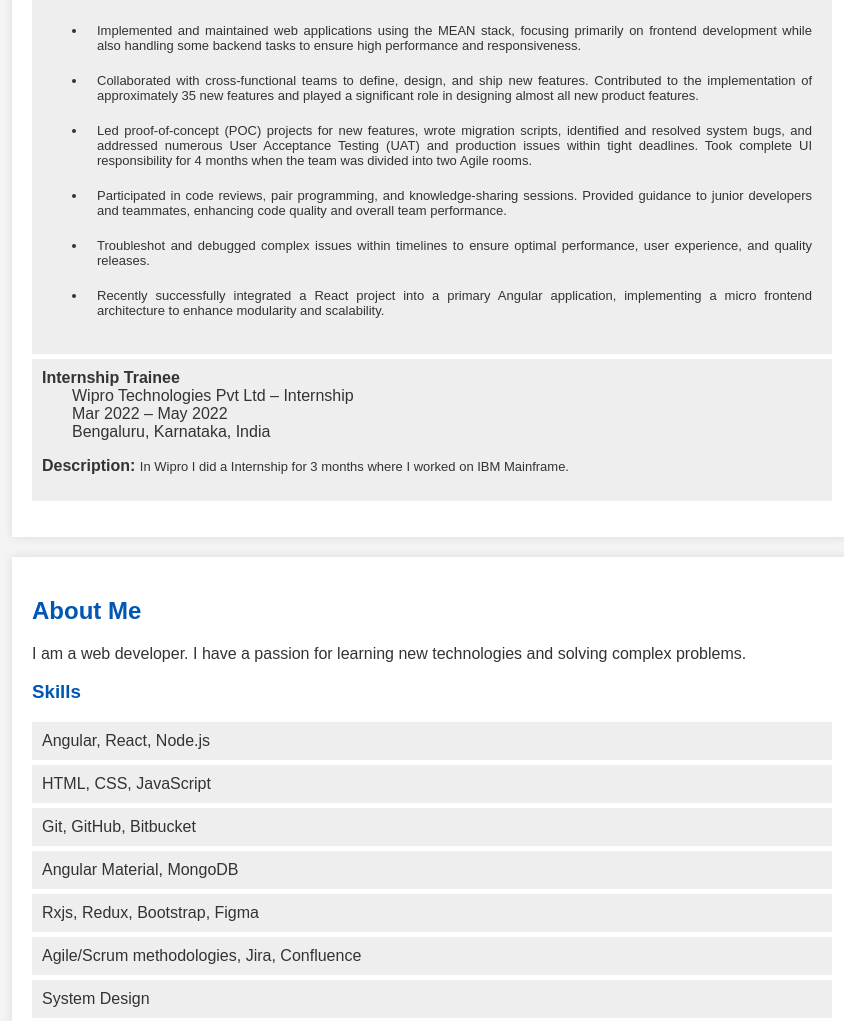
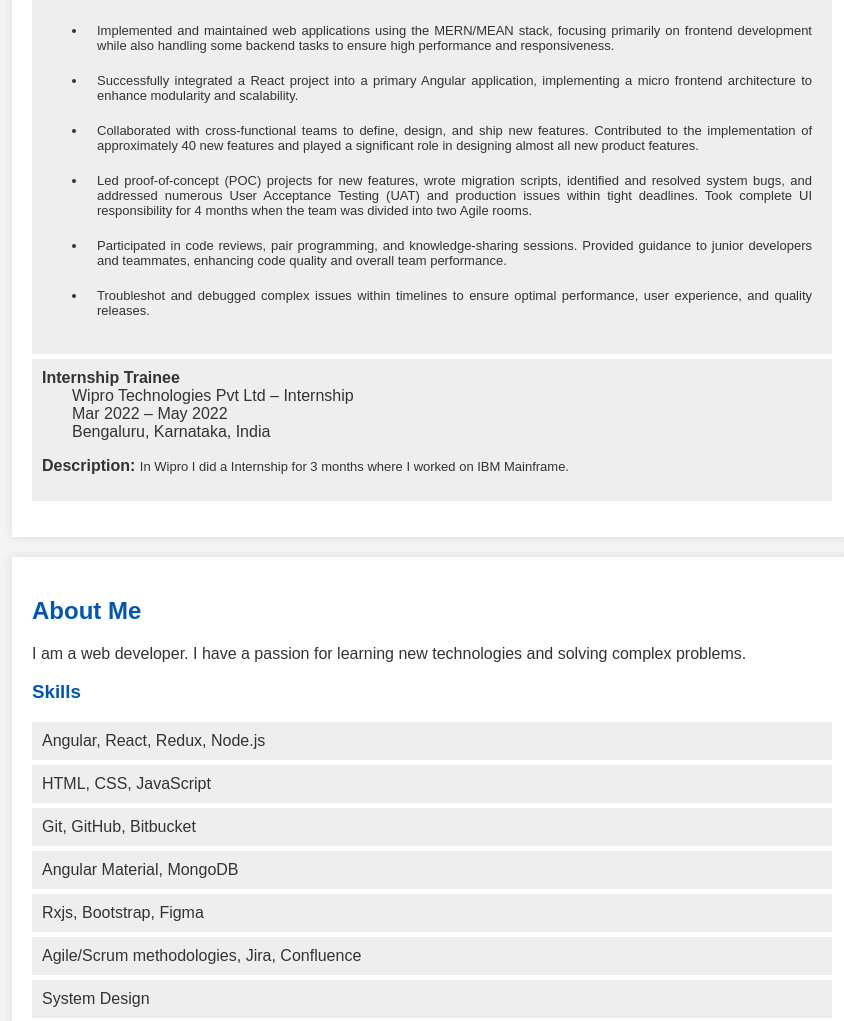
Before and after one commit to Ravinandanhv-hub/My-portfolio, a website: page index.html in a window 1280 px wide. Shown: the part 561-1582 px from the top of the page, without its empty margins (208-1052 px from the left). Drawn offline with Linux system fonts and the light colour scheme.

Commit message:
resume-update

```diff
--- a/index.html
+++ b/index.html
@@ -10,7 +10,7 @@
     <header>
         <h1>Welcome to My Portfolio</h1>
         <p>Hi, I'm Ravinandan H V, a passionate developer with expertise in web development.</p>
-        <p>With around 2 years of experience, I specialize in dynamic web applications. My skills include Angular, JavaScript, Node.js, and more. I have a proven track record of delivering high-quality on time.</p>
+        <p>With around 2 years of experience, I specialize in dynamic web applications. My skills include React, Angular, JavaScript, Node.js, and more. I have a proven track record of delivering high-quality on time.</p>
     </header>
     <section>
         <article>
@@ -31,14 +31,12 @@
                         <b>Key Contributions: </b>
                         <span>
                             <ul style="font-size: small; list-style: disc; margin-left: 30px; text-align: justify;">
-                                <li class="m-0-ml">Implemented and maintained web applications using the MEAN stack, focusing primarily on frontend development while also handling some backend tasks to ensure high performance and responsiveness.</li>
-                                <li class="m-0-ml">Collaborated with cross-functional teams to define, design, and ship new features. Contributed to the implementation of approximately 35 new features and played a significant role in designing almost all new product features.</li>
+                                <li class="m-0-ml">Implemented and maintained web applications using the MERN/MEAN stack, focusing primarily on frontend development while also handling some backend tasks to ensure high performance and responsiveness.</li>
+                                <li class="m-0-ml">Successfully integrated a React project into a primary Angular application, implementing a micro frontend architecture to enhance modularity and scalability.</li>
+                                <li class="m-0-ml">Collaborated with cross-functional teams to define, design, and ship new features. Contributed to the implementation of approximately 40 new features and played a significant role in designing almost all new product features.</li>
                                 <li class="m-0-ml">Led proof-of-concept (POC) projects for new features, wrote migration scripts, identified and resolved system bugs, and addressed numerous User Acceptance Testing (UAT) and production issues within tight deadlines. Took complete UI responsibility for 4 months when the team was divided into two Agile rooms.</li>
                                 <li class="m-0-ml">Participated in code reviews, pair programming, and knowledge-sharing sessions. Provided guidance to junior developers and teammates, enhancing code quality and overall team performance.</li>
                                 <li class="m-0-ml">Troubleshot and debugged complex issues within timelines to ensure optimal performance, user experience, and quality releases.</li>
-                                <li class="m-0-ml">Recently successfully integrated a React project into a primary Angular
-                                    application, implementing a micro frontend architecture to enhance modularity
-                                    and scalability.</li>
                             </ul>
                         </span>
                     </p>
@@ -66,16 +64,16 @@
         <p>I am a web developer. I have a passion for learning new technologies and solving complex problems.</p>
         <h3>Skills</h3>
         <ul>
-            <li>Angular, React, Node.js</li>
+            <li>Angular, React, Redux, Node.js</li>
             <li>HTML, CSS, JavaScript</li>
             <li>Git, GitHub, Bitbucket</li>
             <li>Angular Material, MongoDB</li>
-            <li>Rxjs, Redux, Bootstrap, Figma</li>
+            <li>Rxjs, Bootstrap, Figma</li>
             <li>Agile/Scrum methodologies, Jira, Confluence</li>
             <li>System Design</li>
         </ul>
         <h3>Resume</h3>
-        <p><a href="https://drive.google.com/file/d/1OHfpG2nCyCQaExPACthiWOcSOJAT89nC/view?usp=drivesdk"  target="_blank">Download My Resume</a></p>
+        <p><a href="https://drive.google.com/file/d/1Hin4NlkqgbHISpshQ1-vsSGTxWM0tOWx/view?usp=drivesdk"  target="_blank">Download My Resume</a></p>
     </section>
     <section id="projects">
         <h2>Personal Projects</h2>
```
